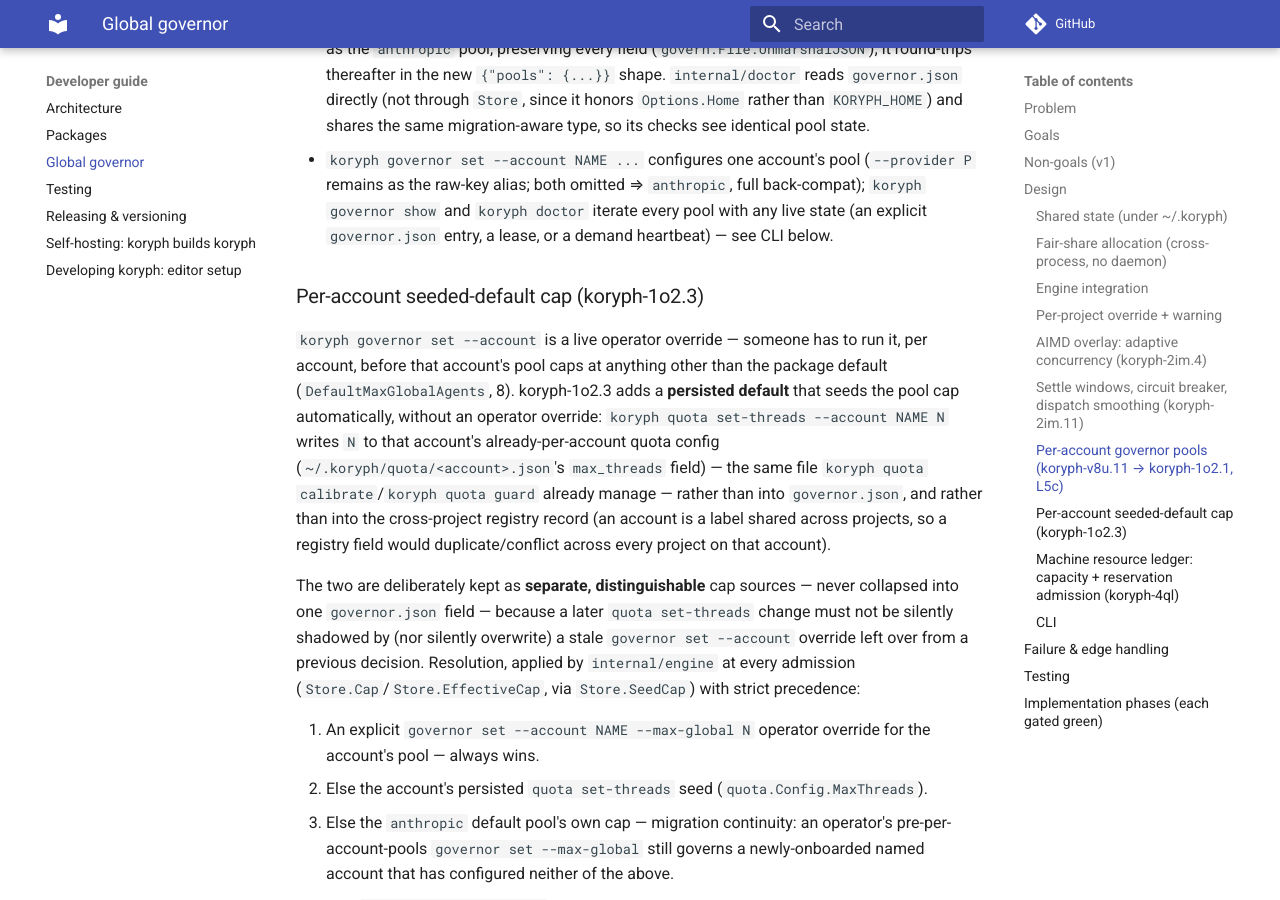
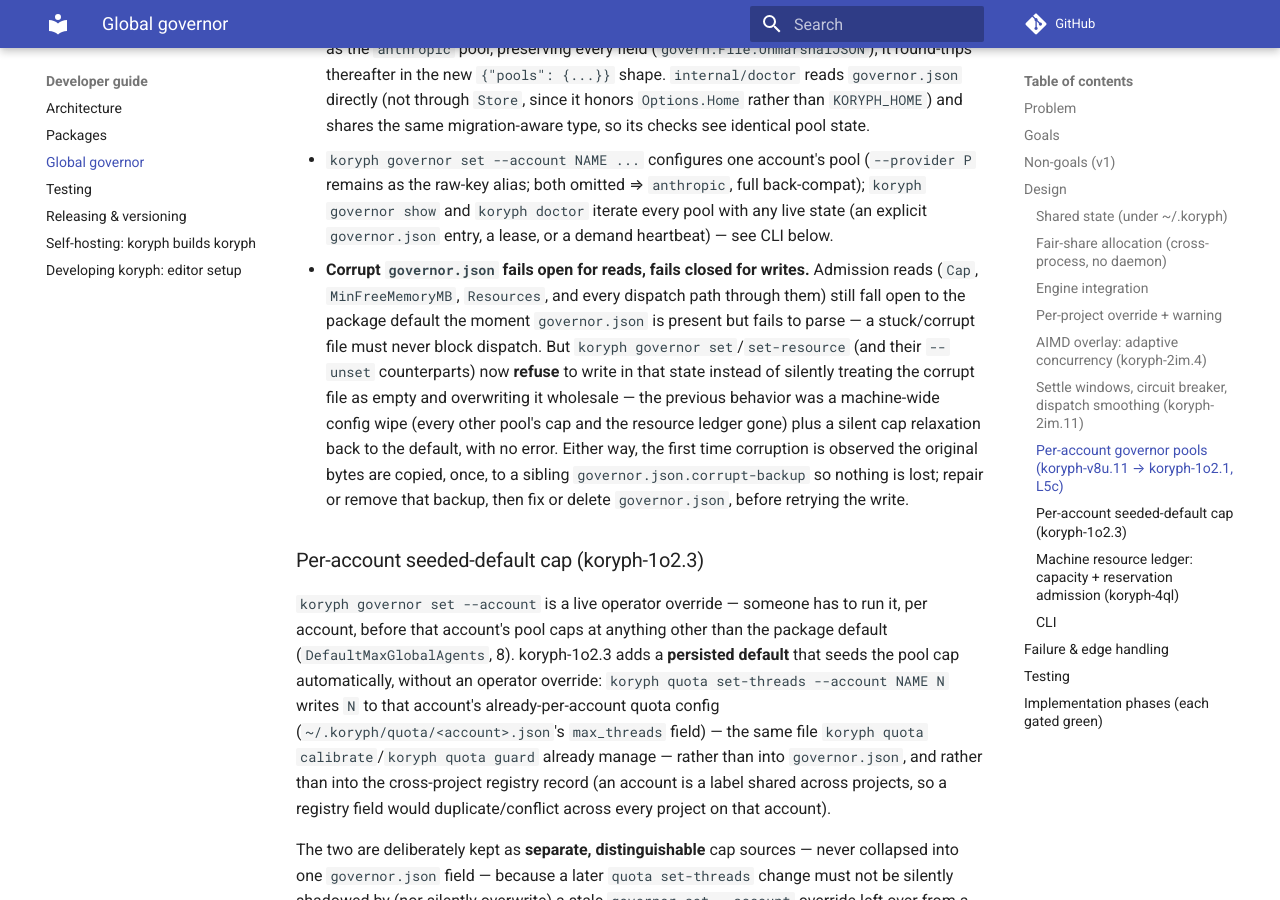
Before and after one commit to koryph/koryph, an MkDocs documentation site: the page built from docs/developer-guide/global-governor.md, in a window 1280 px wide and 900 px high, scrolled down 6642 px. Built offline with MkDocs 1.6.1 and Material for MkDocs 9.7.7, drawn with Linux system fonts in a browser that asks for light colours; comment, search, counter and statistics services are not loaded.

Commit message:
docs: reflect budget-projection, hard-stop, signing, and governor hardening
Updates the user/developer guides for the 2026-07-10 audit hardening
landed in the preceding commits: --budget projection now counts a
stuck-but-alive slot's in-flight estimate, the hard-stop path signals
the whole process group, signature verification re-checks the
post-rebase range before landing, and a corrupt governor.json now backs
itself up and refuses (rather than silently wipes) on the next write.

Signed-off-by: Marshall Cody McCain <cody@mccain.family>

```diff
--- a/docs/developer-guide/global-governor.md
+++ b/docs/developer-guide/global-governor.md
@@ -289,6 +289,19 @@ governor.json:
   full back-compat); `koryph governor show` and `koryph doctor` iterate every
   pool with any live state (an explicit `governor.json` entry, a lease, or a
   demand heartbeat) — see CLI below.
+- **Corrupt `governor.json` fails open for reads, fails closed for writes.**
+  Admission reads (`Cap`, `MinFreeMemoryMB`, `Resources`, and every dispatch
+  path through them) still fall open to the package default the moment
+  `governor.json` is present but fails to parse — a stuck/corrupt file must
+  never block dispatch. But `koryph governor set`/`set-resource` (and their
+  `--unset` counterparts) now **refuse** to write in that state instead of
+  silently treating the corrupt file as empty and overwriting it wholesale —
+  the previous behavior was a machine-wide config wipe (every other pool's
+  cap and the resource ledger gone) plus a silent cap relaxation back to the
+  default, with no error. Either way, the first time corruption is observed
+  the original bytes are copied, once, to a sibling
+  `governor.json.corrupt-backup` so nothing is lost; repair or remove that
+  backup, then fix or delete `governor.json`, before retrying the write.
 
 ### Per-account seeded-default cap (koryph-1o2.3)
 
```
Also changed, not shown: docs/user-guide/billing-and-quota.md (+1 -1 lines), docs/user-guide/running-waves.md (+4 -2 lines), docs/user-guide/signing.md (+11 -0 lines).
